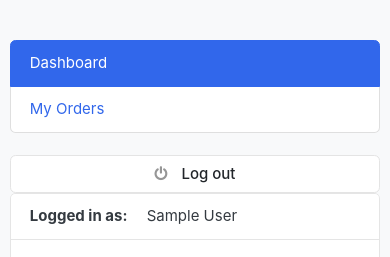
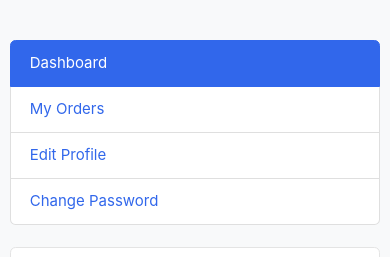
Before and after one commit to DucLeTrong/Ecommerce_Django, a Django app: page /accounts/ in a window 390 px wide. Shown: the part 231-488 px from the top of the page. Run offline with Django 3.2, Linux system fonts and the light colour scheme; the visitor is signed in with stand-in values (Sample User, id 1); data that the repository does not hold is empty; some libraries are stand-ins or nearby versions; some web fonts are replaced.

Commit message:
Add edit profile features

```diff
--- a/accounts/models.py
+++ b/accounts/models.py
@@ -57,7 +57,6 @@ class Account(AbstractBaseUser):
     USERNAME_FIELD = 'email'
     REQUIRED_FIELDS = ['username', 'first_name', 'last_name']
 
-
     objects = MyAccountManager()
 
     def full_name(self):
@@ -71,3 +70,18 @@ class Account(AbstractBaseUser):
 
     def has_module_perms(self, add_label):
         return True
+
+class UserProfile(models.Model):
+    user = models.OneToOneField(Account, on_delete=models.CASCADE)
+    address_line_1 = models.CharField(blank=True, max_length=100)
+    address_line_2 = models.CharField(blank=True, max_length=100)
+    profile_picture = models.ImageField(blank=True, upload_to='userprofile')
+    city = models.CharField(blank=True, max_length=20)
+    state = models.CharField(blank=True, max_length=20)
+    country = models.CharField(blank=True, max_length=20)
+
+    def __str__(self):
+        return self.user.first_name
+
+    def full_address(self):
+        return f'{self.address_line_1} {self.address_line_2}'
--- a/accounts/urls.py
+++ b/accounts/urls.py
@@ -14,5 +14,9 @@ urlpatterns = [
     path('forgotPassword/', views.forgotPassword, name='forgotPassword'),
     path('resetPassword_validate/<uidb64>/<token>/', views.resetPassword_validate, name='resetPassword_validate'),
     path('resetPassword/', views.resetPassword, name='resetPassword'),
+
     path('my_orders/', views.my_orders, name='my_orders'),
+    path('edit_profile/', views.edit_profile, name='edit_profile'),
+    path('change_password/', views.change_password, name='change_password'),
+    # path('order_detail/<int:order_id>/', views.order_detail, name='order_detail'),
 ]
--- a/accounts/views.py
+++ b/accounts/views.py
@@ -1,9 +1,8 @@
-from django import forms
+import requests
 from django.contrib import messages
 from django.http.response import HttpResponse
-from django.shortcuts import redirect, render
-from .forms import RegistrationForm
-from .models import Account
+from django.shortcuts import redirect, render, get_object_or_404
+
 from django.contrib import messages, auth
 from django.contrib.auth.decorators import login_required
 
@@ -14,7 +13,9 @@ from django.utils.http import urlsafe_base64_encode, urlsafe_base64_decode
 from django.utils.encoding import force_bytes
 from django.contrib.auth.tokens import default_token_generator
 from django.core.mail import EmailMessage
-import requests
+
+from .forms import RegistrationForm, UserForm, UserProfileForm
+from .models import Account, UserProfile
 
 from carts.views import _cart_id
 from carts.models import Cart, CartItem
@@ -42,6 +43,12 @@ def register(request):
 
             user.phone_number=phone_number
             user.save()
+
+            # Create a user profile
+            profile = UserProfile()
+            profile.user_id = user.id
+            profile.profile_picture = 'default/default-user.png'
+            profile.save()
 
             # User activation
             current_site = get_current_site(request)
@@ -241,9 +248,56 @@ def resetPassword(request):
             return redirect('resetPassword')
     return render(request, "accounts/resetPassword.html")
 
+@login_required(login_url='login')
 def my_orders(request):
     orders = Order.objects.filter(user=request.user, is_ordered=True).order_by('-created_at')
     context = {
         'orders': orders,
     }
     return render(request, 'accounts/my_orders.html', context)
+
+@login_required(login_url='login')
+def edit_profile(request):
+    userprofile = get_object_or_404(UserProfile, user=request.user)
+    if request.method == 'POST':
+        user_form = UserForm(request.POST, instance=request.user)
+        profile_form = UserProfileForm(request.POST, request.FILES, instance=userprofile)
+        if user_form.is_valid() and profile_form.is_valid():
+            user_form.save()
+            profile_form.save()
+            messages.success(request, 'Your profile has been updated.')
+            return redirect('edit_profile')
+    else:
+        user_form = UserForm(instance=request.user)
+        profile_form = UserProfileForm(instance=userprofile)
+    context = {
+        'user_form': user_form,
+        'profile_form': profile_form,
+        'userprofile': userprofile,
+    }
+    return render(request, 'accounts/edit_profile.html', context)
+
+@login_required(login_url='login')
+def change_password(request):
+    if request.method == 'POST':
+        current_password = request.POST['current_password']
+        new_password = request.POST['new_password']
+        confirm_password = request.POST['confirm_password']
+
+        user = Account.objects.get(username__exact=request.user.username)
+
+        if new_password == confirm_password:
+            success = user.check_password(current_password)
+            if success:
+                user.set_password(new_password)
+                user.save()
+                # auth.logout(request)
+                messages.success(request, 'Password updated successfully.')
+                return redirect('change_password')
+            else:
+                messages.error(request, 'Please enter valid current password')
+                return redirect('change_password')
+        else:
+            messages.error(request, 'Password does not match!')
+            return redirect('change_password')
+    return render(request, 'accounts/change_password.html')
--- a/templates/includes/dashboard_sidebar.html
+++ b/templates/includes/dashboard_sidebar.html
@@ -1,10 +1,10 @@
 <aside class="col-md-3">
   <!--   SIDEBAR   -->
   <ul class="list-group">
-    <a class="list-group-item {% if '/accounts/' == request.path %}active{% endif %}" href="{% url 'dashboard' %}"> Dashboard </a>
+    <a class="list-group-item {% if '/accounts/' == request.path or '/dashboard/' in request.path %}active{% endif %}" href="{% url 'dashboard' %}"> Dashboard </a>
     <a class="list-group-item {% if '/my_orders/' in request.path %}active{% endif %}" href="{% url 'my_orders' %}"> My Orders </a>
-    {% comment %} <a class="list-group-item {% if '/edit_profile/' in request.path %}active{% endif %}" href="{% url 'edit_profile' %}"> Edit Profile </a>
-    <a class="list-group-item {% if '/change_password/' in request.path %}active{% endif %}" href="{% url 'change_password' %}"> Change Password </a> {% endcomment %}
+    <a class="list-group-item {% if '/edit_profile/' in request.path %}active{% endif %}" href="{% url 'edit_profile' %}"> Edit Profile </a>
+    <a class="list-group-item {% if '/change_password/' in request.path %}active{% endif %}" href="{% url 'change_password' %}"> Change Password </a>
   </ul>
   <br>
   <a class="btn btn-light btn-block" href="{% url 'logout' %}"> <i class="fa fa-power-off"></i> <span class="text">Log out</span> </a>
```
Also changed, not shown: accounts/admin.py (+11 -1 lines), accounts/forms.py (+22 -1 lines), templates/accounts/change_password.html (added, +52 -0 lines), templates/accounts/edit_profile.html (added, +83 -0 lines), accounts/migrations/0002_userprofile.py (added), media/default/default-user.png (added), media/userprofile/203064023_1298152387306166_3595087794804320034_n.jpg (added), media/userprofile/na-ni-la-gi.jpg (added).
